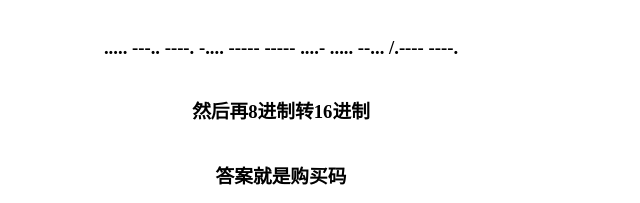
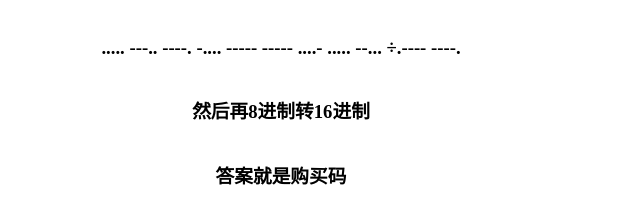
Before and after one commit to SJzx1zs2/WWE-at, a plain HTML site: page AQso.html in a window 1280 px wide. Shown: the part 409-612 px from the top of the page, 359-999 px from the left. Drawn offline with Linux system fonts and the light colour scheme.

Commit message:
Add files via upload

```diff
--- a/AQso.html
+++ b/AQso.html
@@ -42,7 +42,7 @@
 <body>
 <h1>请算出</h1>
 <h3>..... ---.. ----. -.... ----- ----- ....- ..... --...
-/.---- ----.</h3>
+÷.---- ----.</h3>
 <h3>然后再8进制转16进制</h3>
 <h3>答案就是购买码</h3>
 <img src="1709787619245.png" class="overlay-image"> <!-- 请替换为您的叠加图片路径 -->
```
